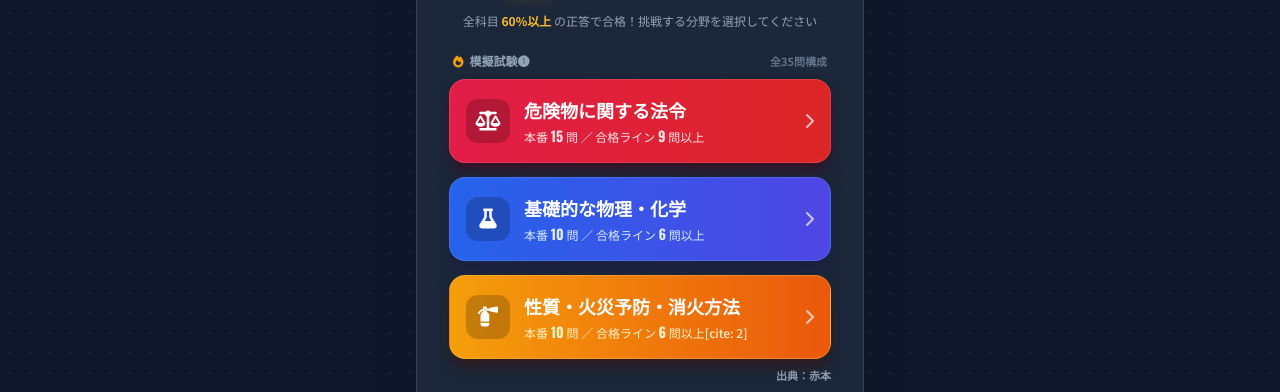
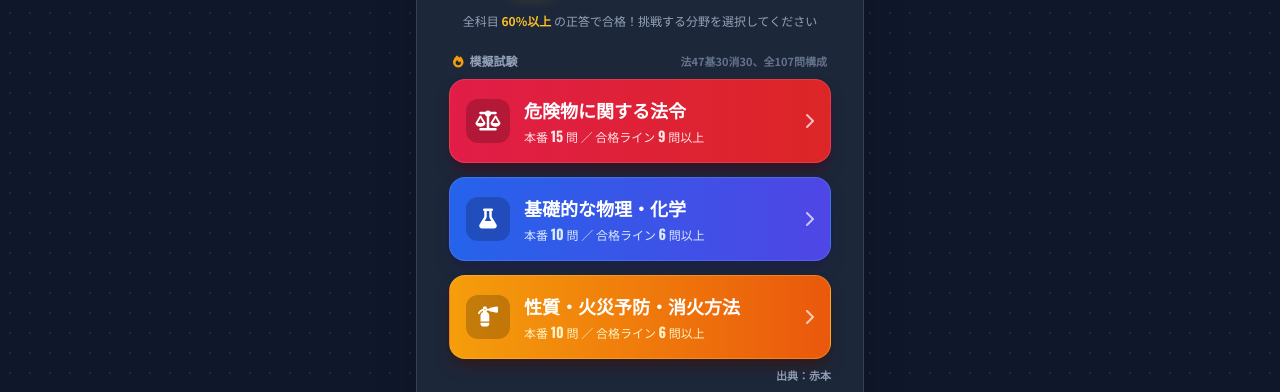
Before and after one commit to tukushi-git/Hazardous_Materials_Engineer_in_ClassB_Group4, a plain HTML site: page index.html in a window 1280 px wide. Shown: the part 157-549 px from the top of the page. Drawn offline with nearby package versions, Linux system fonts and the light colour scheme.

Commit message:
Add files via upload

```diff
--- a/index.html
+++ b/index.html
@@ -58,8 +58,8 @@
 
       <!-- セクション見出し -->
       <div class="flex items-center justify-between text-xs font-bold text-slate-400 mb-2.5 px-1">
-        <span><i class="fa-solid fa-fire text-amber-500 mr-1.5"></i>模擬試験❶</span>
-        <span class="text-[11px] text-slate-500">全35問構成</span>
+        <span><i class="fa-solid fa-fire text-amber-500 mr-1.5"></i>模擬試験</span>
+        <span class="text-[11px] text-slate-500">法47基30消30、全107問構成</span>
       </div>
 
       <!-- 科目選択ボタン -->
@@ -105,7 +105,7 @@
             <div class="text-left">
               <div class="font-black text-base md:text-lg leading-tight">性質・火災予防・消火方法</div>
               <div class="text-xs text-amber-100 mt-0.5">
-                本番 <span class="font-num font-bold text-sm">10</span> 問 ／ 合格ライン <span class="font-num font-bold text-sm">6</span> 問以上[cite: 2]
+                本番 <span class="font-num font-bold text-sm">10</span> 問 ／ 合格ライン <span class="font-num font-bold text-sm">6</span> 問以上
               </div>
             </div>
           </div>
```
